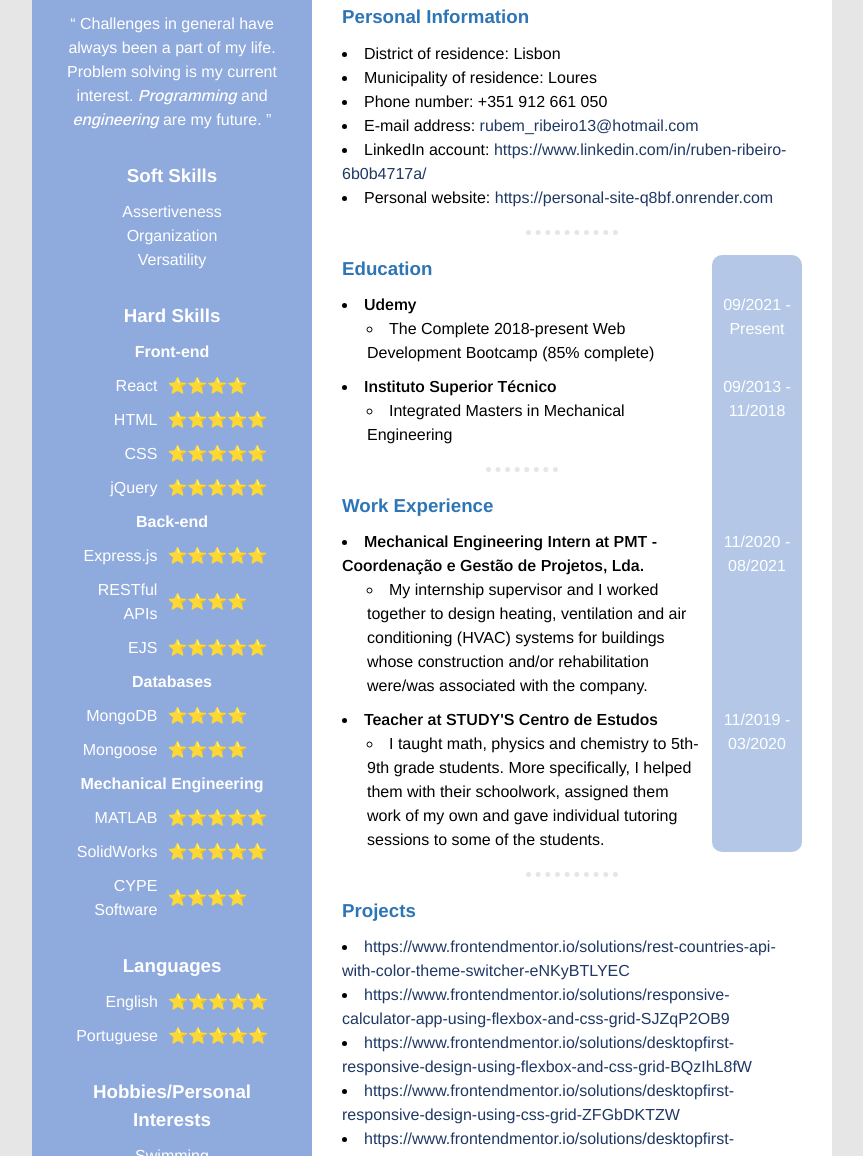
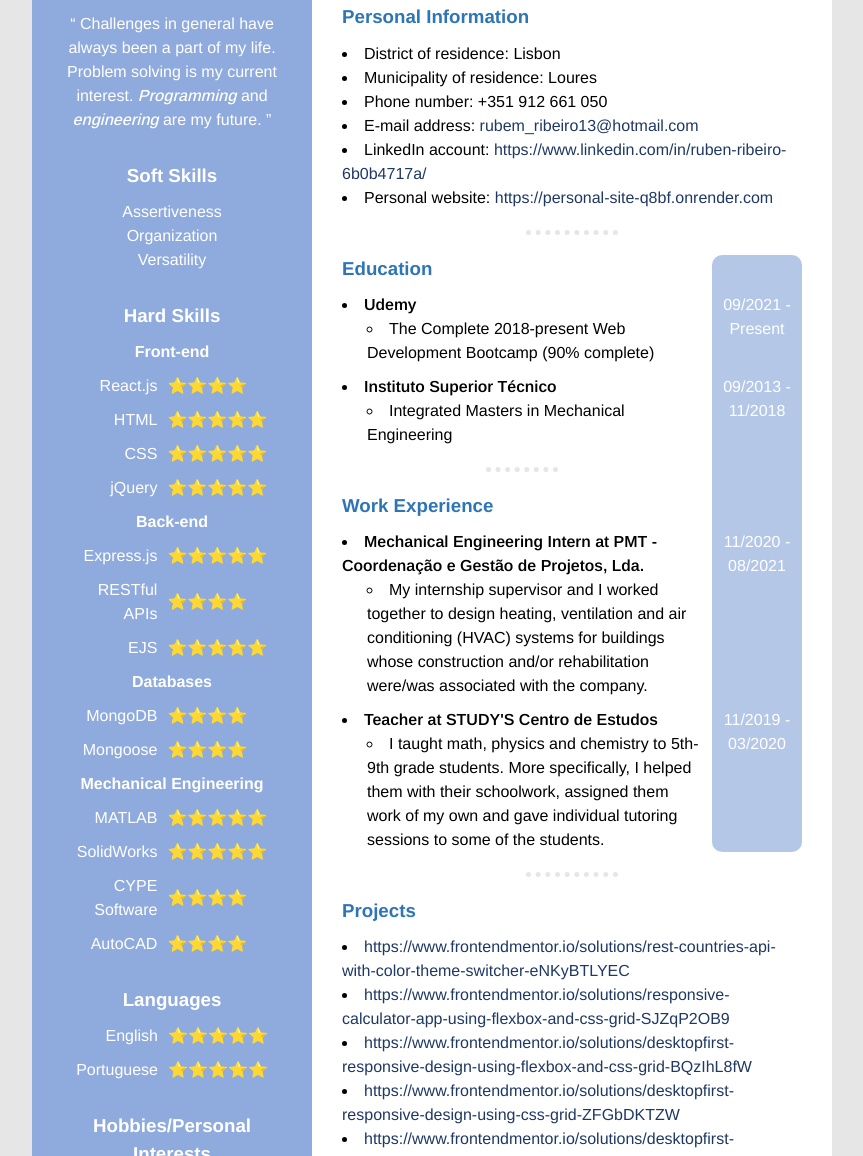
Before and after one commit to RubenRibeiro13/curriculum-vitae, a website: page success.html in a window 1280 px wide. Shown: the part 221-1377 px from the top of the page, without its empty margins (208-1071 px from the left). Drawn offline with nearby package versions, Linux system fonts and the light colour scheme.

Commit message:
Third commit

```diff
--- a/success.html
+++ b/success.html
@@ -32,7 +32,7 @@
       <h3>Hard Skills</h3>
       <div class="ratings-container">
         <h4>Front-end</h4>
-        <p class="skill">React</p>
+        <p class="skill">React.js</p>
         <p class="rating">⭐⭐⭐⭐</p>
         <p class="skill">HTML</p>
         <p class="rating">⭐⭐⭐⭐⭐</p>
@@ -58,6 +58,8 @@
         <p class="skill">SolidWorks</p>
         <p class="rating">⭐⭐⭐⭐⭐</p>
         <p class="skill">CYPE Software</p>
+        <p class="rating">⭐⭐⭐⭐</p>
+        <p class="skill">AutoCAD</p>
         <p class="rating">⭐⭐⭐⭐</p>
       </div>
 
@@ -105,7 +107,7 @@
             <div class="description education-description top-description">
               <li>Udemy</li>
               <ul>
-                <li>The Complete 2018-present Web Development Bootcamp (85% complete)</li>
+                <li>The Complete 2018-present Web Development Bootcamp (90% complete)</li>
               </ul>
             </div>
 
```
